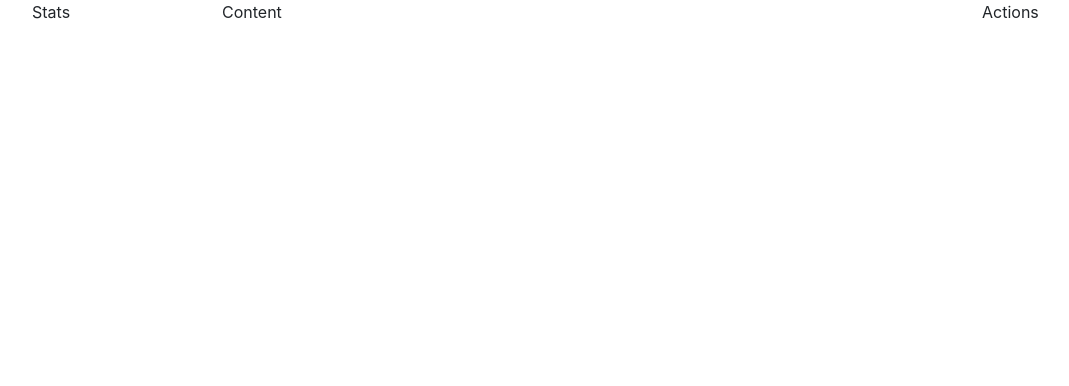
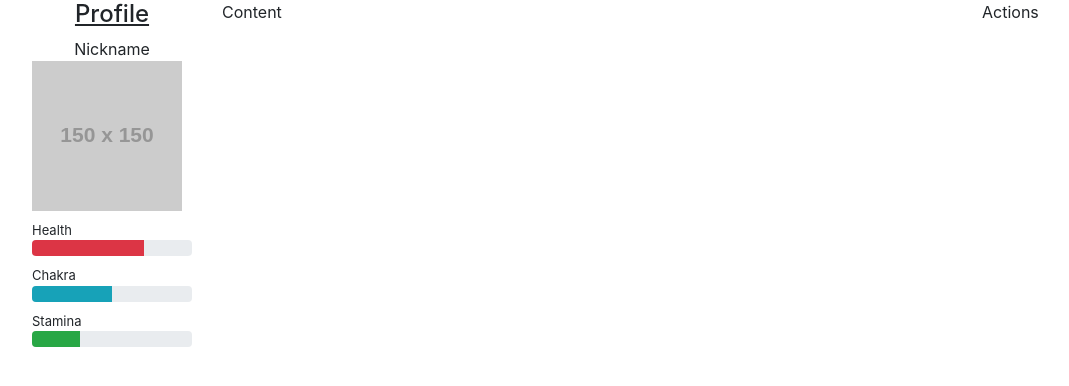
Before and after one commit to tomaszbawor/nindogame, a React (Create React App) app: page / in a window 1280 px wide. Shown: the top 386 px of the page, without its empty margins (53-1122 px from the left). Built offline with nearby package versions, Linux system fonts and the light colour scheme.

Commit message:
Add PoolBars to statistic page

```diff
--- a/src/components/PoolBar/PoolBar.css
+++ b/src/components/PoolBar/PoolBar.css
@@ -0,0 +1,6 @@
+.PoolBar {
+ padding-top: 10px;
+}
+.PoolBar-label {
+    font-size: small;
+}
--- a/src/components/PoolBar/index.tsx
+++ b/src/components/PoolBar/index.tsx
@@ -1,25 +1,45 @@
 import React from "react";
+import "./PoolBar.css";
+import { stringify } from "querystring";
+
+type PoolType = "Chakra" | "Stamina" | "Health"
 
 export interface PoolBarProps {
-  poolType: "Chakra" | "Stamina" | "Health"
+  poolType: PoolType,
   currentValue: number,
   maxValue: number
 }
 
 export const PoolBar: React.FC<PoolBarProps> = (props: PoolBarProps) => {
-  const {currentValue, poolType, maxValue} = props
+  const { currentValue, poolType, maxValue } = props;
+  const barClass = getBarClass(poolType);
+  const percent = (currentValue / maxValue) * 100;
   return (
-
+    <div className="PoolBar">
+      <div className="PoolBar-label">{poolType}</div>
       <div className="progress">
         <div
-        className="progress-bar"
+          className={`progress-bar ${barClass}`}
+          style={{ width: `${percent}%` }}
           role="progressbar"
           aria-valuenow={currentValue}
           aria-valuemin={0}
           aria-valuemax={maxValue}
         >
-        {poolType}
+          &nbsp;
+        </div>
       </div>
     </div>
   );
 };
+
+const getBarClass = (poolType: PoolType): string => {
+  switch (poolType) {
+    case "Chakra":
+      return "bg-info";
+    case "Stamina":
+      return "bg-success";
+    case "Health":
+      return "bg-danger";
+  }
+};
--- /dev/null
+++ b/src/components/Statistics/Statistics.css
@@ -0,0 +1,13 @@
+.Statistics h1 {
+    text-align: center;
+    font-size: x-large;
+    text-decoration: solid underline;
+}
+
+.Statistics-Nickname {
+    text-align: center;
+}
+
+.test {
+    border: 1px black solid;
+}
--- a/src/components/Statistics/index.tsx
+++ b/src/components/Statistics/index.tsx
@@ -1,5 +1,16 @@
 import React from "react";
+import "./Statistics.css";
+import { PoolBar } from "../PoolBar";
 
 export const Statistics: React.FC<{}> = () => {
-return <div className="col-2">Stats</div>
-}
+  return (
+    <div className="Statistics col-2">
+      <h1>Profile</h1>
+      <div className="Statistics-Nickname">Nickname</div>
+      <img src="https://via.placeholder.com/150" alt="avatar" />
+      <PoolBar poolType="Health" currentValue={70} maxValue={100} />
+      <PoolBar poolType="Chakra" currentValue={50} maxValue={100} />
+      <PoolBar poolType="Stamina" currentValue={30} maxValue={100} />
+    </div>
+  );
+};
```
Also changed, not shown: 1 other file (tests, documents, lock files or other folders). Lines whose indentation alone changed are shown as unchanged.
